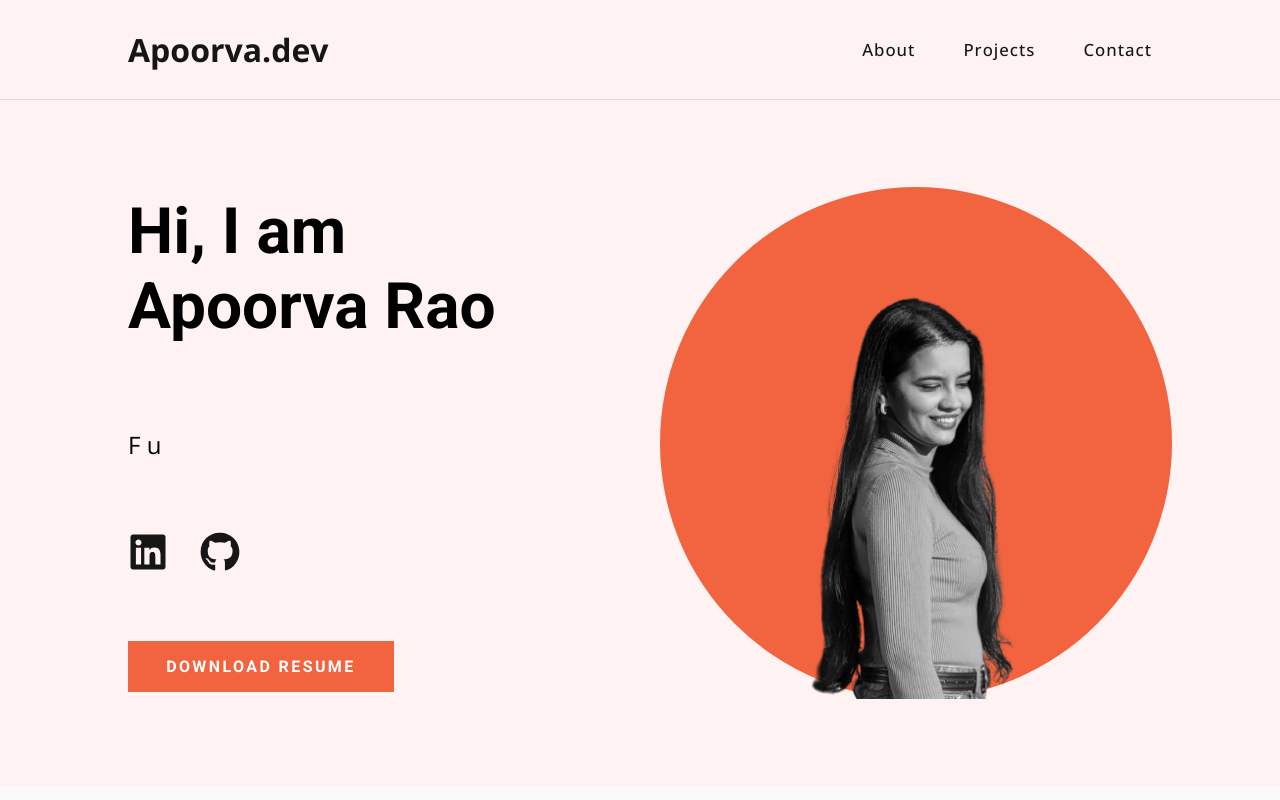
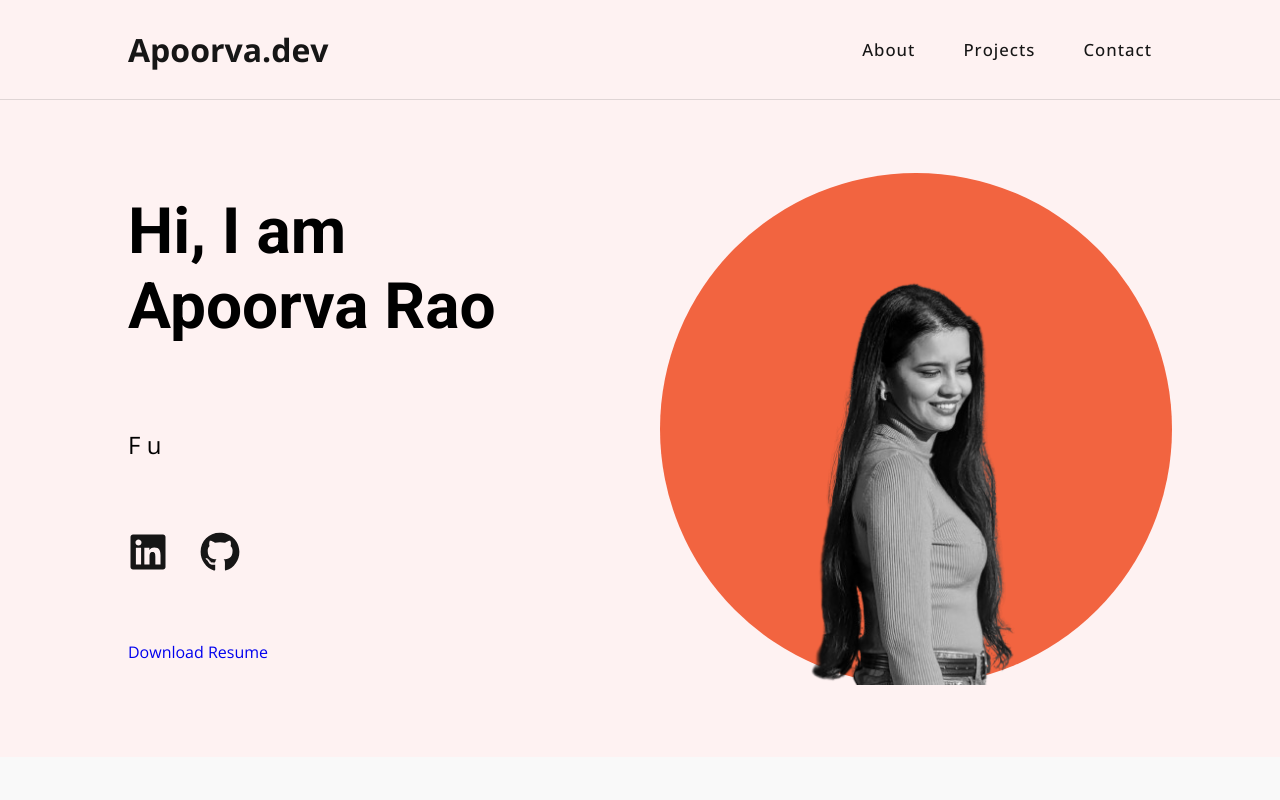
Before and after one commit to apoorvarao147/portfolio, a React (Create React App) app: page / in a window 1280 px wide. Shown: the top 800 px of the page. Built offline with nearby package versions, Linux system fonts and the light colour scheme.

Commit message:
check download

```diff
--- a/src/components/Home.tsx
+++ b/src/components/Home.tsx
@@ -69,8 +69,12 @@ function Home() {
             </a>
           </div>
           <div>
-            <a className="download" href="AppuResume.pdf" download="ApoorvaResume.pdf">
-              <button>Download Resume</button>
+            <a
+              className="download"
+              href="AppuResume.pdf"
+              download="ApoorvaResume.pdf"
+            >
+              Download Resume
             </a>
           </div>
         </div>
```
